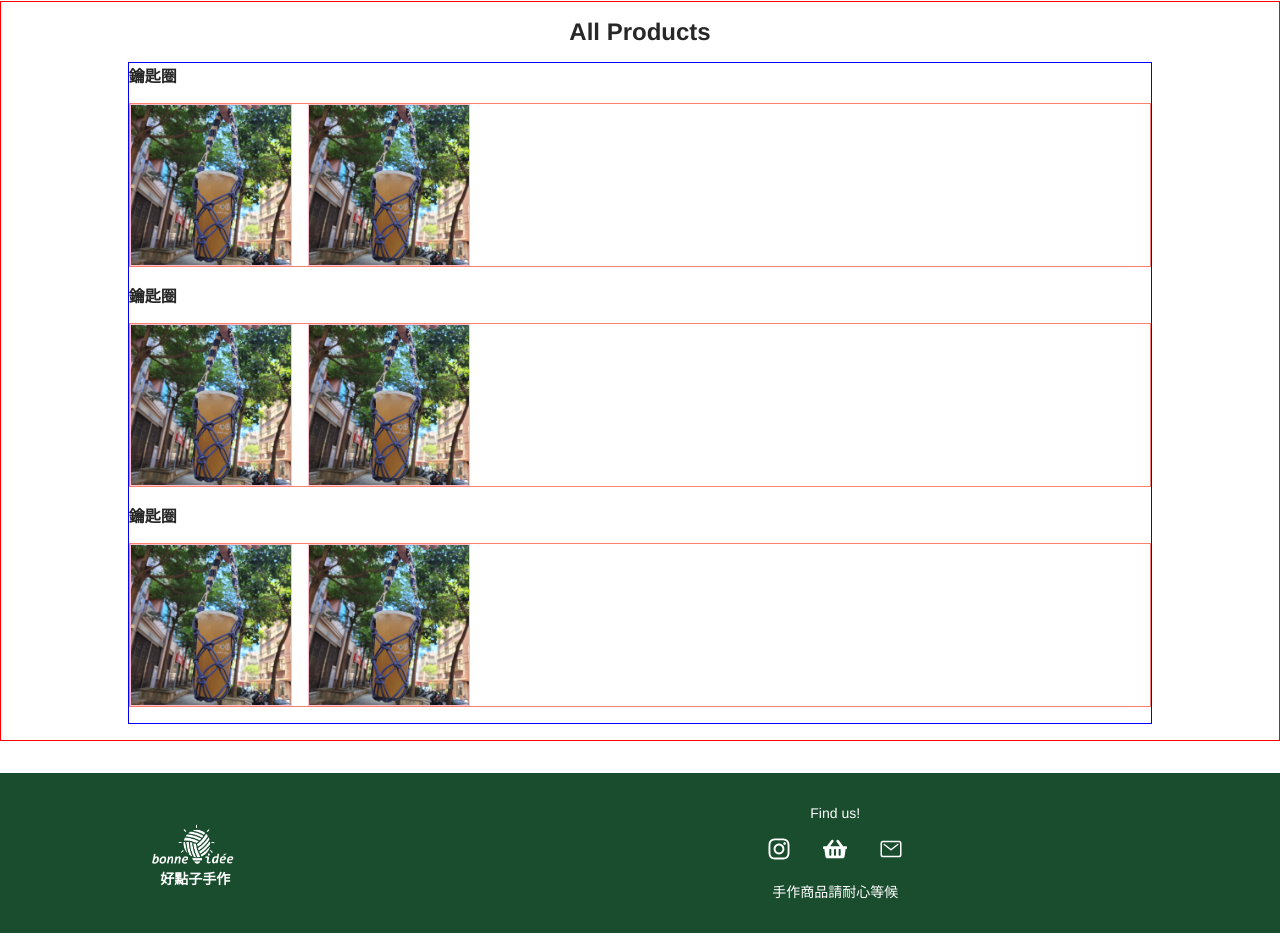
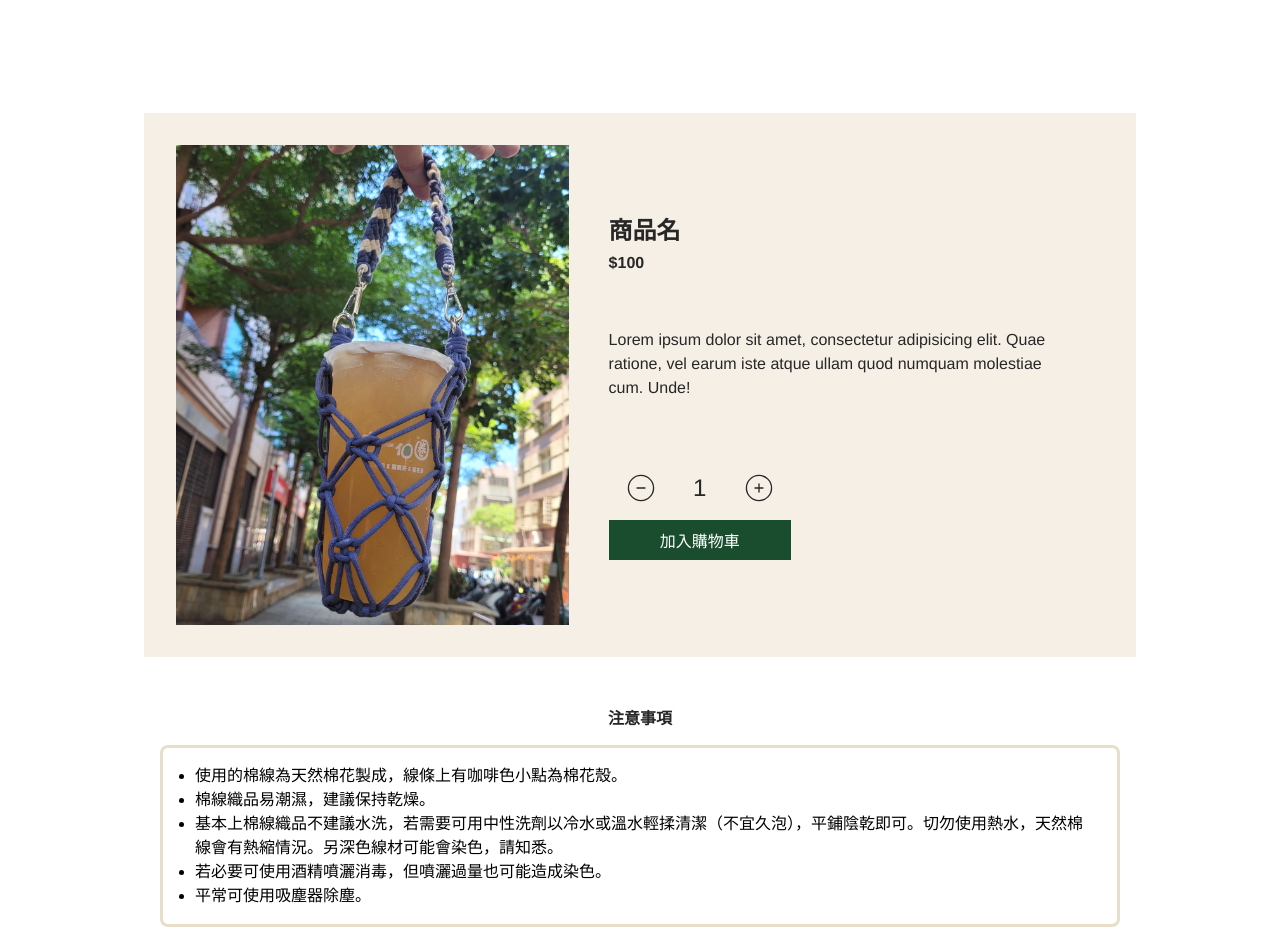
Before and after one commit to mikachou90/bonneidee-online-shop, a React (Vite) app: page / in a window 1280 px wide. Shown: the part 159-1111 px from the top of the page. Built offline with nearby package versions, Linux system fonts and the light colour scheme.

Commit message:
create product detail page

```diff
--- a/package.json
+++ b/package.json
@@ -12,7 +12,8 @@
   "dependencies": {
     "react": "^18.2.0",
     "react-dom": "^18.2.0",
-    "react-icons": "^5.1.0"
+    "react-icons": "^5.1.0",
+    "swiper": "^11.1.1"
   },
   "devDependencies": {
     "@types/react": "^18.2.66",
--- a/src/App.jsx
+++ b/src/App.jsx
@@ -1,7 +1,8 @@
 import Header from "./components/Header";
 import Footer from "./components/Footer";
 // import MainPage from "./pages/MainPage";
-import AllProductPage from "./pages/AllProductPage";
+// import AllProductPage from "./pages/AllProductPage";
+import ProductDetailPage from "./pages/ProductDetailPage";
 import "./App.scss";
 
 function App() {
@@ -9,7 +10,8 @@ function App() {
     <>
       <Header />
       {/* <MainPage /> */}
-      <AllProductPage />
+      {/* <AllProductPage /> */}
+      <ProductDetailPage />
       <Footer />
     </>
   );
--- /dev/null
+++ b/src/pages/ProductDetailPage.jsx
@@ -0,0 +1,61 @@
+import "../styles/productDetailPage.scss";
+import { CiCircleMinus } from "react-icons/ci";
+import { CiCirclePlus } from "react-icons/ci";
+
+export default function ProductDetailPage() {
+  return (
+    <div id="productDetail">
+      <section id="detailSection">
+        <div className="productCard">
+          <div className="imgWrapper">
+            <img
+              src="/src/assets/pictures/bottleHolder1.jpg"
+              alt="product picture"
+            />
+          </div>
+          <div className="contentWrapper">
+            <h2>商品名</h2>
+            <h3>$100</h3>
+            <div className="description">
+              <p>
+                Lorem ipsum dolor sit amet, consectetur adipisicing elit. Quae
+                ratione, vel earum iste atque ullam quod numquam molestiae cum.
+                Unde!
+              </p>
+            </div>
+            <div className="addToCart">
+              <div className="qty">
+                <button type="button">
+                  <CiCircleMinus className="icon" />
+                </button>
+                <p>1</p>
+                <button type="button">
+                  <CiCirclePlus className="icon" />
+                </button>
+              </div>
+              <button type="button" className="add">
+                加入購物車
+              </button>
+            </div>
+          </div>
+        </div>
+        <div className="productNoti">
+          <h3>注意事項</h3>
+          <div className="content">
+            <ul>
+              <li>使用的棉線為天然棉花製成，線條上有咖啡色小點為棉花殼。</li>
+              <li>棉線織品易潮濕，建議保持乾燥。</li>
+              <li>
+                基本上棉線織品不建議水洗，若需要可用中性洗劑以冷水或溫水輕揉清潔（不宜久泡），平鋪陰乾即可。切勿使用熱水，天然棉線會有熱縮情況。另深色線材可能會染色，請知悉。
+              </li>
+              <li>若必要可使用酒精噴灑消毒，但噴灑過量也可能造成染色。</li>
+              <li>平常可使用吸塵器除塵。</li>
+            </ul>
+          </div>
+        </div>
+      </section>
+
+      <section id="recommendCards"></section>
+    </div>
+  );
+}
--- /dev/null
+++ b/src/styles/productDetailPage.scss
@@ -0,0 +1,157 @@
+$font-style: Helvetica, sans-serif;
+$primary-color: #1A4D2E;
+$secondary-color: #F5EFE6;
+$third-color: #E8DFCA;
+$fourth-color: #4F6F52;
+$font-color: #272727;
+$font-size-sm: 0.875rem;
+$font-size-md: 1rem;
+
+#productDetail {
+  margin-top: 8rem;
+  margin-bottom: 3rem;
+  height: 100%;
+}
+
+section {
+  margin-bottom: 2rem;
+}
+
+#detailSection {
+  padding: 1rem;
+}
+
+.productCard {
+  padding: 1.5rem 1rem;
+  background-color: $secondary-color;
+  display: flex;
+  flex-direction: column;
+  align-items: center;
+}
+
+.imgWrapper {
+  width: 20rem;
+  height: 20rem;
+
+  img {
+    width: 100%;
+    height: 100%;
+    object-fit: cover;
+  }
+}
+
+.contentWrapper {
+  width: 20rem;
+  padding: 2rem;
+  margin: 0.5rem;
+  h2 {
+    font-size: 1.5rem;
+  }
+  h3{
+    font-size: $font-size-md;
+    margin:0.5rem 0;
+  }
+}
+
+.description {
+  padding: 0.5rem 0;
+  margin: 1rem 0;
+  line-height: 1.5;
+}
+
+.addToCart {
+  display: flex;
+  flex-direction: column;
+
+
+  .qty {
+    display: flex;
+    margin: 1rem 0;
+    justify-content: space-between;
+    align-items: center;
+
+    p{
+      font-size: 1.5rem;
+    }
+    button {
+      background-color: $secondary-color;
+      display: flex;
+      justify-content: center;
+      align-items: center;
+
+      .icon {
+        font-size: 2rem;
+        color: $font-color;
+        background-color: none;
+        }
+
+      }
+
+    }
+
+    button.add {
+      background-color: $primary-color;
+      width: 100%;
+      height: 2.5rem;
+      color:white
+    }
+  }
+
+  .productNoti {
+    margin: 2rem 0;
+    position: relative;
+    padding:1rem;
+    display: flex;
+    flex-direction: column;
+    justify-content: center;
+    align-items: center;
+    h3 {
+      font-size: 1rem;
+      margin-bottom: 1rem;
+    }
+    div.content {
+      padding: 1rem 2rem;
+      border:3px solid $third-color;
+      border-radius: 0.5rem;
+      ul li {
+        list-style: outside;
+        line-height: 1.5;
+      }
+    }
+  }
+
+
+
+@media screen and (min-width: 768px){
+
+  .productCard{
+    flex-direction: row;
+    padding: 2rem;
+  }
+
+  .contentWrapper {
+    width: 60%
+  }
+
+    .imgWrapper {
+      width: 30rem;
+      height: 30rem;
+    }
+
+    .description {
+      margin: 3rem 0;
+    }
+}
+
+@media screen and (min-width: 1024px){
+  #productDetail {
+    padding: 8rem;
+  }
+}
+
+@media screen and (min-width: 1280px){
+
+  .addToCart {
+    max-width: 40%;
+  }
+}
```
Also changed, not shown: 1 other file (tests, documents, lock files or other folders).
